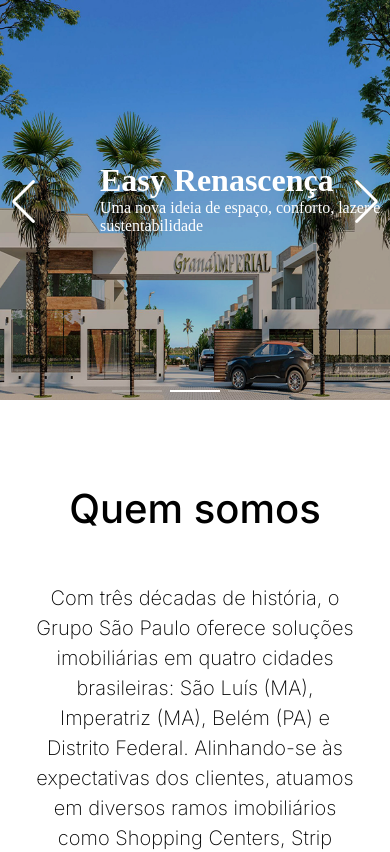
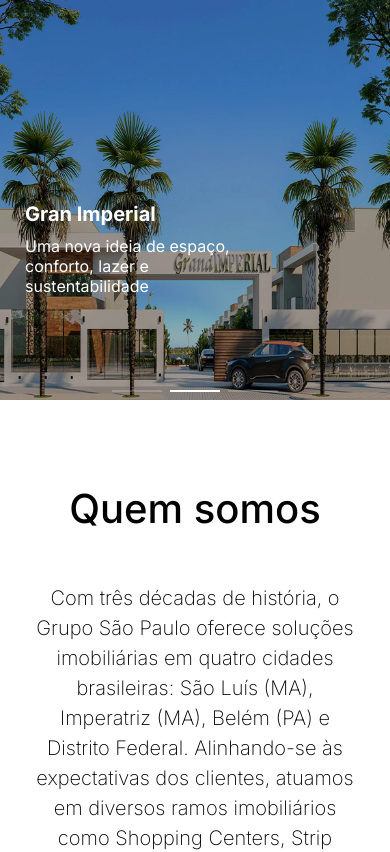
Before and after one commit to WillianAmorim/sp-react, a React (Vite) app: page / in a window 390 px wide. Shown: the top 852 px of the page. Built offline with nearby package versions, Linux system fonts and the light colour scheme.

Commit message:
finalizado responsividade do carrosel primeiro

```diff
--- a/src/components/Carrosel-Primeiro.jsx
+++ b/src/components/Carrosel-Primeiro.jsx
@@ -13,32 +13,13 @@
 const CarroselPrimeiro = () => {
   return (
     <CarroselContainer style={{ width: '100%' }}>
-      {/* <header>
-        <img src={LogoHeader} alt="" />
-        <svg id="img-open" xmlns="http://www.w3.org/2000/svg" width="35" height="25" fill="currentColor"
-          className="bi bi-list" viewBox="0 0 16 16">
-          <path fillRule="evenodd"
-            d="M2.5 12a.5.5 0 0 1 .5-.5h10a.5.5 0 0 1 0 1H3a.5.5 0 0 1-.5-.5m0-4a.5.5 0 0 1 .5-.5h10a.5.5 0 0 1 0 1H3a.5.5 0 0 1-.5-.5m0-4a.5.5 0 0 1 .5-.5h10a.5.5 0 0 1 0 1H3a.5.5 0 0 1-.5-.5" />
-        </svg>
-        <ul className='ul-header'>
-          <li>Home</li>
-          <p>|</p>
-          <li>Áreas de atuação</li>
-          <p>|</p>
-          <li>Oportunidades</li>
-          <p>|</p>
-          <li>Contato</li>
-          <p>|</p>
-        </ul>
-        <input id='input-header' placeholder='Pesquisa avançada' type="text" />
-      </header> */}
       <Swiper
         modules={[EffectFade, Navigation, Pagination, Autoplay]}
         effect={'fade'}
         slidesPerView={2}  // Correção aqui
         // spaceBetween={10}
         pagination={{ clickable: true }}
-        navigation={true}
+        // navigation={true}
         loop={true}
         speed={2000}
         autoplay={{
@@ -47,7 +28,7 @@
         }}
       >
         <SwiperSlide>
-        <div className='div-absolute'>
+          <div className='div-absolute'>
             <h1>Easy Renascença</h1>
             <p>Uma nova ideia de espaço, conforto, lazer e sustentabilidade</p>
           </div>
@@ -55,16 +36,16 @@
         </SwiperSlide>
 
         <SwiperSlide>
-        <div className='div-absolute'>
-            <h1>Easy Renascença</h1>
+          <div className='div-absolute'>
+            <h1>Gran Imperial</h1>
             <p>Uma nova ideia de espaço, conforto, lazer e sustentabilidade</p>
           </div>
           <img className='slide-item' src={GranImperial} alt="" />
         </SwiperSlide>
 
         <SwiperSlide>
-        <div className='div-absolute'>
-            <h1>Easy Renascença</h1>
+          <div className='div-absolute'>
+            <h1>IOA</h1>
             <p>Uma nova ideia de espaço, conforto, lazer e sustentabilidade</p>
           </div>
           <img className='slide-item' src={IOA} alt="" />
--- a/src/globalStyle.js
+++ b/src/globalStyle.js
@@ -5,6 +5,8 @@
         margin: 0;
         padding: 0;
         box-sizing: border-box;
+
+        font-family: 'Inter', sans-serif;
     }
 `
 
--- a/src/styles/Carrosel-Primeiro.js
+++ b/src/styles/Carrosel-Primeiro.js
@@ -5,9 +5,8 @@
 export const CarroselContainer = styled.div`
     .slide-item {
         width: 100%;
-        height: 100vh;
-        filter: brightness(0.8);
-
+        height: 400px;
+        filter: brightness(0.7);
     }
 
     .swiper-button-next,
@@ -15,28 +14,33 @@
         color: white;
     }
 
-    /* Altere a cor das bolinhas de controle (paginadores) */
     .swiper-pagination-bullet {
-        background-color: white; /* Substitua 'blue' pela cor desejada */
+        background-color: white;
         width: 50px;
         border-radius: 0;
         height: 2px;
     }
 
     .div-absolute {
+        width: 60%;
         position: absolute;
         z-index: 9;
+        color: white;
+        left: 25px;
+        top: 50%;
 
-        color: white;
-        left: 100px;
-        top: 40%;
-
-        /* background-color: black; */
+        display: flex;
+        flex-direction: column;
+        gap: 10px;
     }
 
-    @media only screen and (max-width: 767px) {
+    .div-absolute h1 {
+        font-size: 20px;
+    }
+
+    @media only screen and (min-width: 767px) {
         .slide-item {
-            height: 400px;
+            height: 100vh;
         }
     }
 `;
```
